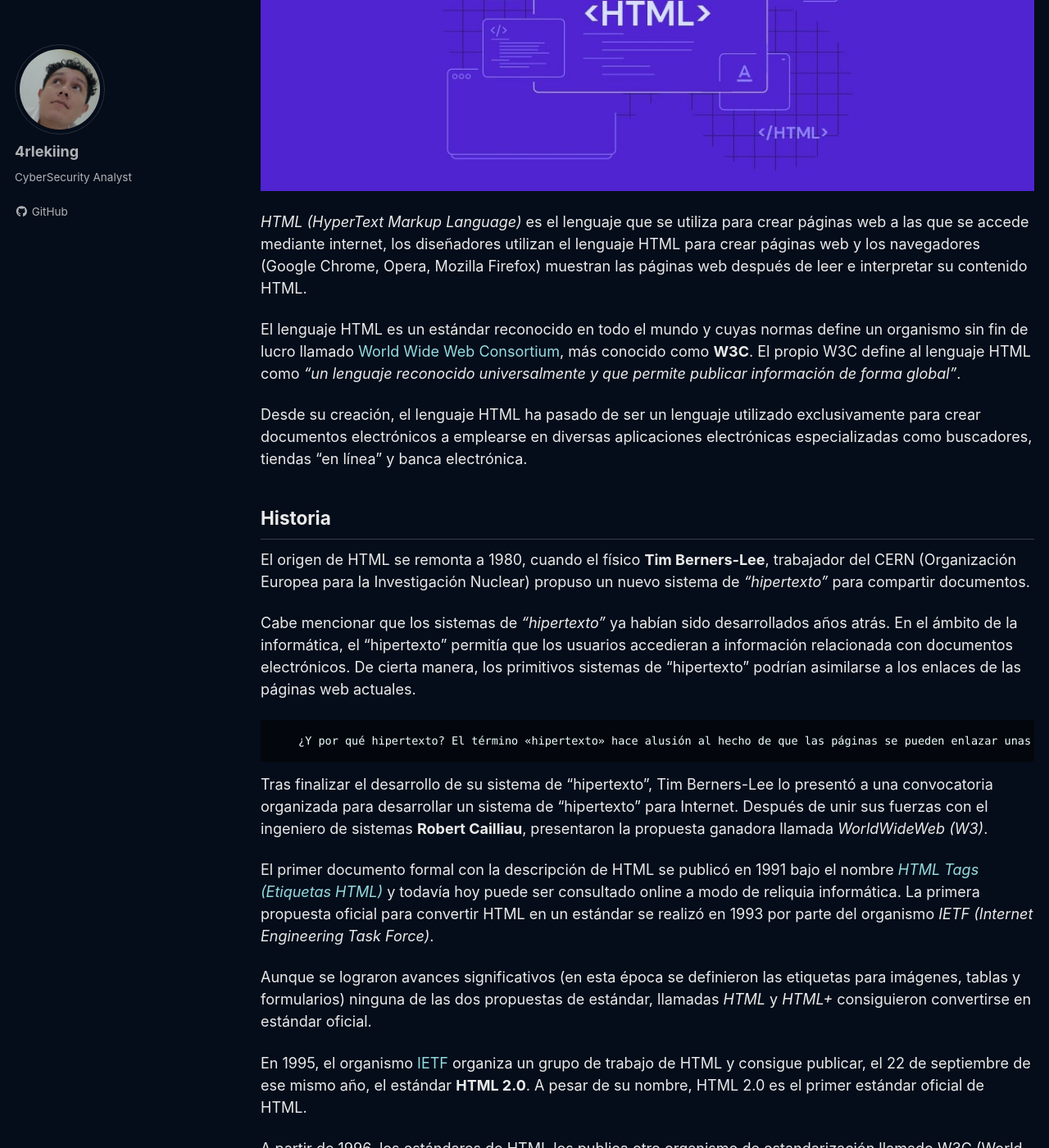
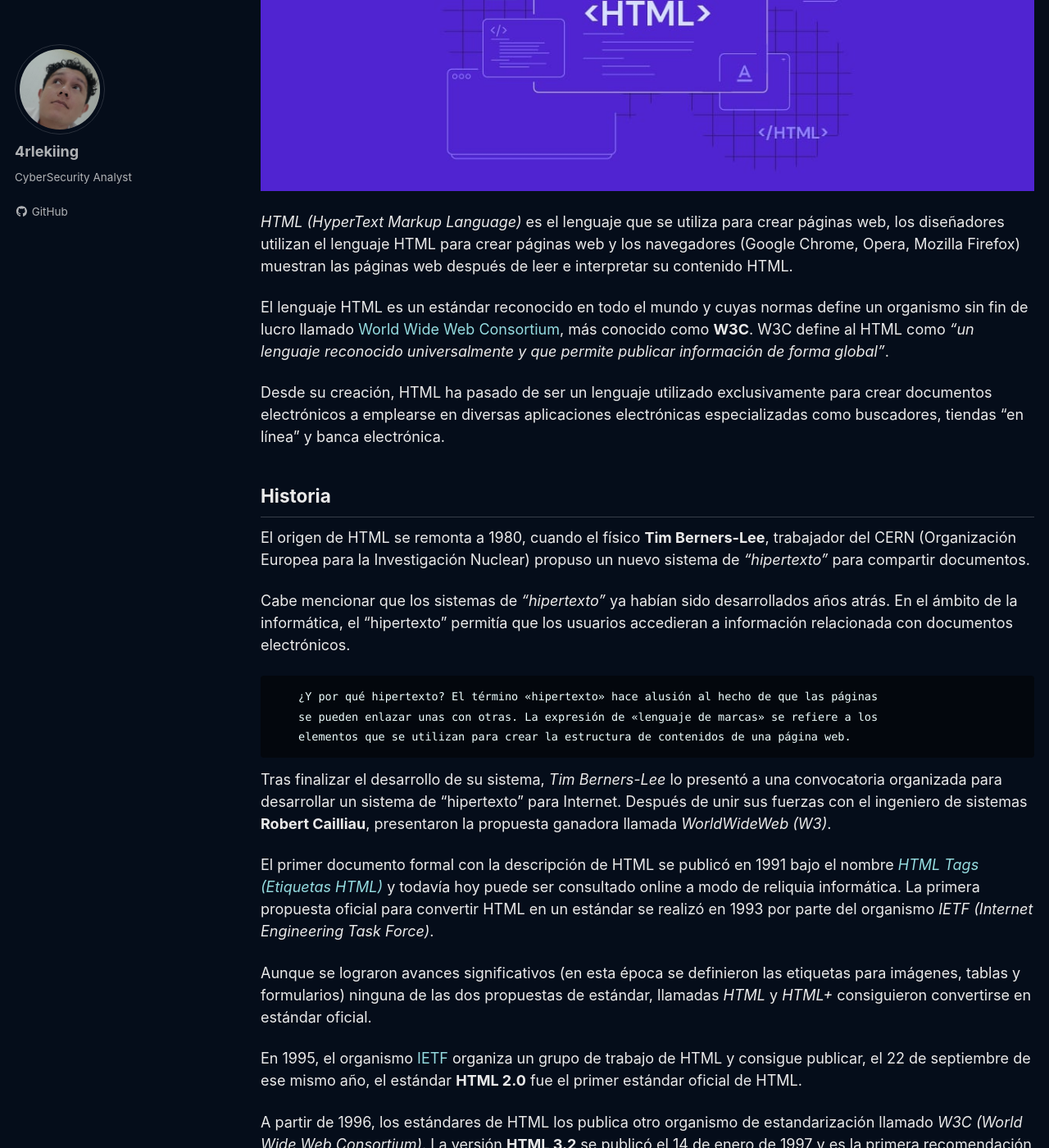
Before and after one commit to 4rleking/HTML.github.io, a Jekyll site: the page built from _posts/2023-08-01-Introduccion.md, in a window 1280 px wide and 1400 px high, scrolled down 412 px. Shown: the whole window at 82% size. Built offline with Jekyll 4.4.1, drawn with Linux system fonts in a browser that asks for light colours; cached includes are drawn as plain includes; a script that is not in the unit is left out; some of the changed text lies outside the part shown.

Commit message:
Update 2023-08-01-Introduccion.md

````diff
--- a/_posts/2023-08-01-Introduccion.md
+++ b/_posts/2023-08-01-Introduccion.md
@@ -16,45 +16,47 @@
 
 ![](/assets/images/Introduccion/0.jpg)
 
-*HTML (HyperText Markup Language)* es el lenguaje que se utiliza para crear páginas web a las que se accede mediante internet, los diseñadores utilizan el lenguaje HTML para crear páginas web y los navegadores (Google Chrome, Opera, Mozilla Firefox) muestran las páginas web después de leer e interpretar su contenido HTML.
+*HTML (HyperText Markup Language)* es el lenguaje que se utiliza para crear páginas web, los diseñadores utilizan el lenguaje HTML para crear páginas web y los navegadores (Google Chrome, Opera, Mozilla Firefox) muestran las páginas web después de leer e interpretar su contenido HTML.
 
-El lenguaje HTML es un estándar reconocido en todo el mundo y cuyas normas define un organismo sin fin de lucro llamado [World Wide Web Consortium](https://www.w3.org/), más conocido como **W3C**. El propio W3C define al lenguaje HTML como *"un lenguaje reconocido universalmente y que permite publicar información de forma global"*.
+El lenguaje HTML es un estándar reconocido en todo el mundo y cuyas normas define un organismo sin fin de lucro llamado [World Wide Web Consortium](https://www.w3.org/), más conocido como **W3C**. W3C define al HTML como *"un lenguaje reconocido universalmente y que permite publicar información de forma global"*.
 
-Desde su creación, el lenguaje HTML ha pasado de ser un lenguaje utilizado exclusivamente para crear documentos electrónicos a emplearse en diversas aplicaciones electrónicas especializadas como buscadores, tiendas "en línea" y banca electrónica.
+Desde su creación, HTML ha pasado de ser un lenguaje utilizado exclusivamente para crear documentos electrónicos a emplearse en diversas aplicaciones electrónicas especializadas como buscadores, tiendas "en línea" y banca electrónica.
 
 ## Historia
 
 El origen de HTML se remonta a 1980, cuando el físico **Tim Berners-Lee**, trabajador del CERN (Organización Europea para la Investigación Nuclear) propuso un nuevo sistema de *"hipertexto"* para compartir documentos.
 
-Cabe mencionar que los sistemas de *"hipertexto"* ya habían sido desarrollados años atrás. En el ámbito de la informática, el "hipertexto" permitía que los usuarios accedieran a información relacionada con documentos electrónicos. De cierta manera, los primitivos sistemas de "hipertexto" podrían asimilarse a los enlaces de las páginas web actuales.
+Cabe mencionar que los sistemas de *"hipertexto"* ya habían sido desarrollados años atrás. En el ámbito de la informática, el "hipertexto" permitía que los usuarios accedieran a información relacionada con documentos electrónicos.
 
   ```
-    ¿Y por qué hipertexto? El término «hipertexto» hace alusión al hecho de que las páginas se pueden enlazar unas con otras. La expresión de «lenguaje de marcas» se refiere a los elementos que se utilizan para crear la estructura de contenidos de una página web.
+    ¿Y por qué hipertexto? El término «hipertexto» hace alusión al hecho de que las páginas
+    se pueden enlazar unas con otras. La expresión de «lenguaje de marcas» se refiere a los
+    elementos que se utilizan para crear la estructura de contenidos de una página web.
   ```
 
-Tras finalizar el desarrollo de su sistema de "hipertexto", Tim Berners-Lee lo presentó a una convocatoria organizada para desarrollar un sistema de "hipertexto" para Internet. Después de unir sus fuerzas con el ingeniero de sistemas **Robert Cailliau**, presentaron la propuesta ganadora llamada *WorldWideWeb (W3)*.
+Tras finalizar el desarrollo de su sistema, *Tim Berners-Lee* lo presentó a una convocatoria organizada para desarrollar un sistema de "hipertexto" para Internet. Después de unir sus fuerzas con el ingeniero de sistemas **Robert Cailliau**, presentaron la propuesta ganadora llamada *WorldWideWeb (W3)*.
 
 El primer documento formal con la descripción de HTML se publicó en 1991 bajo el nombre *[HTML Tags (Etiquetas HTML)](https://www.w3.org/History/19921103-hypertext/hypertext/WWW/MarkUp/Tags.html)* y todavía hoy puede ser consultado online a modo de reliquia informática. La primera propuesta oficial para convertir HTML en un estándar se realizó en 1993 por parte del organismo *IETF (Internet Engineering Task Force)*.
 
 Aunque se lograron avances significativos (en esta época se definieron las etiquetas para imágenes, tablas y formularios) ninguna de las dos propuestas de estándar, llamadas *HTML* y *HTML+* consiguieron convertirse en estándar oficial.
 
-En 1995, el organismo [IETF](https://www.ietf.org/) organiza un grupo de trabajo de HTML y consigue publicar, el 22 de septiembre de ese mismo año, el estándar **HTML 2.0**. A pesar de su nombre, HTML 2.0 es el primer estándar oficial de HTML.
+En 1995, el organismo [IETF](https://www.ietf.org/) organiza un grupo de trabajo de HTML y consigue publicar, el 22 de septiembre de ese mismo año, el estándar **HTML 2.0** fue el primer estándar oficial de HTML.
 
-A partir de 1996, los estándares de HTML los publica otro organismo de estandarización llamado W3C (World Wide Web Consortium). La versión **HTML 3.2** se publicó el 14 de enero de 1997 y es la primera recomendación de HTML publicada por el W3C. Esta revisión incorpora los últimos avances de las páginas web desarrolladas hasta 1996, como applets de Java y texto que fluye alrededor de las imágenes.
+A partir de 1996, los estándares de HTML los publica otro organismo de estandarización llamado *W3C (World Wide Web Consortium)*. La versión **HTML 3.2** se publicó el 14 de enero de 1997 y es la primera recomendación de HTML publicada por el W3C. Esta revisión incorpora los últimos avances de las páginas web desarrolladas hasta 1996, como applets de Java y texto que fluye alrededor de las imágenes.
 
 **HTML 4.0** se publicó el 24 de abril de 1998 (siendo una versión corregida de la publicación original del 18 de diciembre de 1997) y supone un gran salto desde las versiones anteriores. Entre sus novedades más destacadas se encuentran las hojas de estilos CSS, la posibilidad de incluir pequeños programas o scripts en las páginas web, mejora de la accesibilidad de las páginas diseñadas, tablas complejas y mejoras en los formularios.
 
 La última especificación oficial de HTML se publicó el 24 de diciembre de 1999 y se denomina **HTML 4.01**. Se trata de una revisión y actualización de la versión HTML 4.0, por lo que no incluye novedades significativas. Desde la publicación de HTML 4.01, la actividad de estandarización de HTML se detuvo y el W3C se centró en el desarrollo del estándar XHTML.
 
-Por este motivo, en el año 2004, las empresas Apple, Mozilla y Opera mostraron su preocupación por la falta de interés del W3C en HTML y decidieron organizarse en una nueva asociación llamada [WHATWG](https://whatwg.org/) (Web HyperText Application Technology Working Group). La actividad actual del WHATWG se centra en el futuro estándar **HTML5**, cuyo primer borrador oficial se publicó el 22 de enero de 2008.
+Por este motivo, en el año 2004, las empresas (Apple, Mozilla y Opera) mostraron su preocupación por la falta de interés del W3C en HTML y decidieron organizarse en una nueva asociación llamada [WHATWG](https://whatwg.org/) (Web HyperText Application Technology Working Group). La actividad actual del WHATWG se centra en el futuro estándar **HTML5**, cuyo primer borrador oficial se publicó el 22 de enero de 2008.
 
 Debido a la fuerza de las empresas que forman el grupo WHATWG y a la publicación de los borradores de HTML 5.0, en marzo de 2007 el W3C decidió retomar la actividad estandarizadora de HTML. De forma paralela a su actividad con HTML, W3C ha continuado con la estandarización de XHTML, una versión avanzada de HTML y basada en XML.
 
-HTML5 ya es un estándar (recomendado), el consorcio W3C, con el inventor de la Web Sir Tim Berners-Lee, presentó el 27 de octubre de 2014 la versión final. Desde esta fecha, HTML 5 es estándar y, aunque siguen surgiendo nuevas modificaciones y actualizaciones, los cambios son mínimos y fáciles de asimilar. Por ejemplo, una de las últimas recomendaciones es **HTML 5.3**, que salió a principios del 2021, pero no significó un cambio traumático.
+El consorcio W3C, con el inventor de la Web Sir Tim Berners-Lee, presentó el 27 de octubre de 2014 la versión final. Desde esta fecha, HTML 5 es estándar y, aunque siguen surgiendo nuevas modificaciones y actualizaciones, los cambios son mínimos y fáciles de asimilar. Por ejemplo, una de las últimas recomendaciones es **HTML 5.3**, que salió a principios del 2021, pero no significó un cambio traumático.
 
 Su intención es que se construya lo que se ha llamado Plataforma Web abierta, donde el HTML5, junto a JavaScript y CSS3, se podrá utilizar para el desarrollo de aplicaciones multiplataforma (Linux, Windows, Android, iOS...).
 
-Como parte de la estrategia para vincular a más gente en el proceso actual, el director ejecutivo del Consorcio, el Dr. Jeff Jaffe (MIT) ha publicado un texto acerca de las prioridades del mismo bajo el título de [‘Fundamentos de Aplicación‘](https://www.w3.org/blog/2014/application-foundations-for-the-open-web-platform/) que sostienen todo el trabajo orientado hacia la plataforma actual y de “nueva generación”.
+Como parte de la estrategia para vincular a más gente en el proceso actual, el director ejecutivo del Consorcio, el **Dr. Jeff Jaffe (MIT)** ha publicado un texto acerca de las prioridades del mismo bajo el título de [‘Fundamentos de Aplicación‘](https://www.w3.org/blog/2014/application-foundations-for-the-open-web-platform/) que sostienen todo el trabajo orientado hacia la plataforma actual y de “nueva generación”.
 
 De forma paralela a su actividad con HTML, W3C ha continuado con la estandarización de XHTML, una versión avanzada de HTML y basada en XML. La primera versión de XHTML se denomina **XHTML 1.0** y se publicó el 26 de enero de 2000 (y posteriormente se revisó el uno de agosto de 2002).
 
@@ -73,15 +75,16 @@
 Uno de los retos iniciales a los que se tuvo que enfrentar la informática fue el de cómo almacenar la información en los archivos digitales. La solución que se emplea para guardar la información con formato es sencilla: el archivo electrónico almacena tanto los contenidos como la información sobre el formato de esos contenidos. Si por ejemplo se quiere dividir el texto en párrafos y se desea dar especial importancia a algunas palabras, se podría indicar de la siguiente manera:
 
 ```
-<parrafo> Contenido de texto con <importante>algunas palabras</importante> resaltadas de forma especial. </parrafo>
+<parrafo> Contenido de texto con <importante>algunas palabras</importante>
+resaltadas de forma especial. </parrafo>
 ```
 
 El principio de un párrafo se indica mediante la palabra `<parrafo>` y el final de un párrafo se indica mediante la palabra `</parrafo>`. De la misma manera, para enfatizar ciertas palabras del texto, se encierran entre `<importante>` e `</importante>`. El proceso de indicar las diferentes partes que componen la información se denomina marcar (Markup en inglés). Cada una de las palabras que se emplean para marcar el inicio y el final de una sección se denominan etiquetas.
 
 Aunque existen algunas excepciones, en general las etiquetas se indican por pares y se forman de la siguiente manera:
 
-* **Etiqueta de apertura**: carácter <, seguido del nombre de la etiqueta (sin espacios en blanco) y terminado con el carácter >
-* **Etiqueta de cierre**: carácter <, seguido del carácter /, seguido del nombre de la etiqueta (sin espacios en blanco) y terminado con el carácter >.
+* **Etiqueta de apertura**: carácter `<`, seguido del nombre de la etiqueta (sin espacios en blanco) y terminado con el carácter `>`
+* **Etiqueta de cierre**: carácter `<`, seguido del carácter `/`, seguido del nombre de la etiqueta (sin espacios en blanco) y terminado con el carácter `>`.
 
 Así, la estructura típica de las etiquetas HTML es:
 
@@ -89,7 +92,7 @@
 <nombre_etiqueta> ... </nombre_etiqueta>
 ```
 
-HTML es un lenguaje de etiquetas (también llamado lenguaje de marcas) y las páginas web habituales están formadas por cientos o miles de pares de etiquetas. De hecho, las letras "ML" de la sigla HTML significan Markup Language, que es como se denominan en inglés a los lenguajes de marcas. Además de HTML, existen muchos otros lenguajes de etiquetas como XML, SGML, DocBook y MathML.
+HTML es un lenguaje de etiquetas (también llamado lenguaje de marcas) y las páginas web habituales están formadas por cientos o miles de pares de etiquetas. De hecho, las letras "ML" de la sigla HTML significan Markup Language, que es como se denominan en inglés a los lenguajes de marcas. Además de HTML, existen muchos otros lenguajes de etiquetas como *XML*, *SGML*, *DocBook* y *MathML*.
 
 La principal ventaja de los lenguajes de etiquetas es que son muy sencillos de leer y escribir por parte de las personas y de los sistemas electrónicos. La principal desventaja es que pueden aumentar mucho el tamaño del documento, por lo que en general se utilizan etiquetas con nombres muy cortos.
 
````
